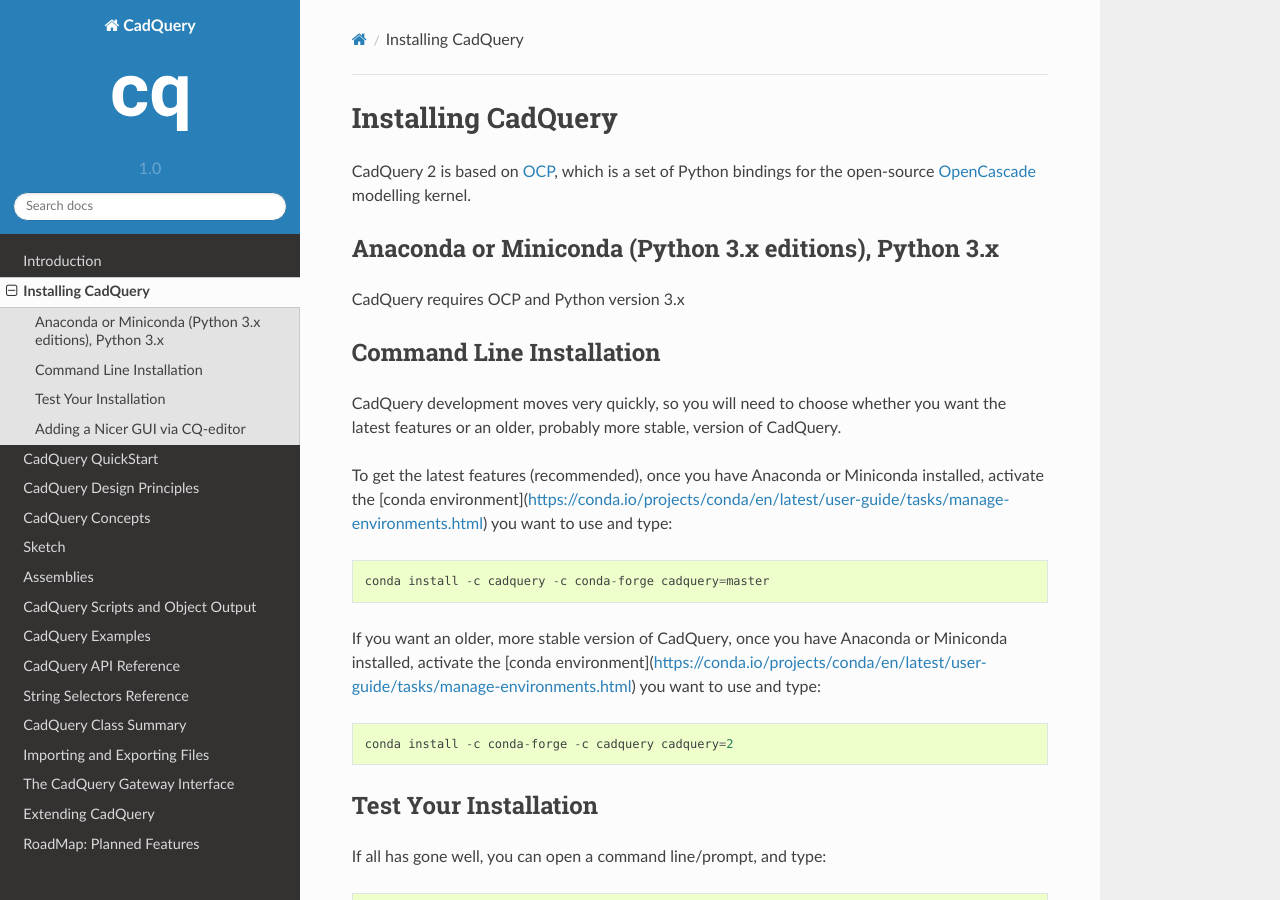
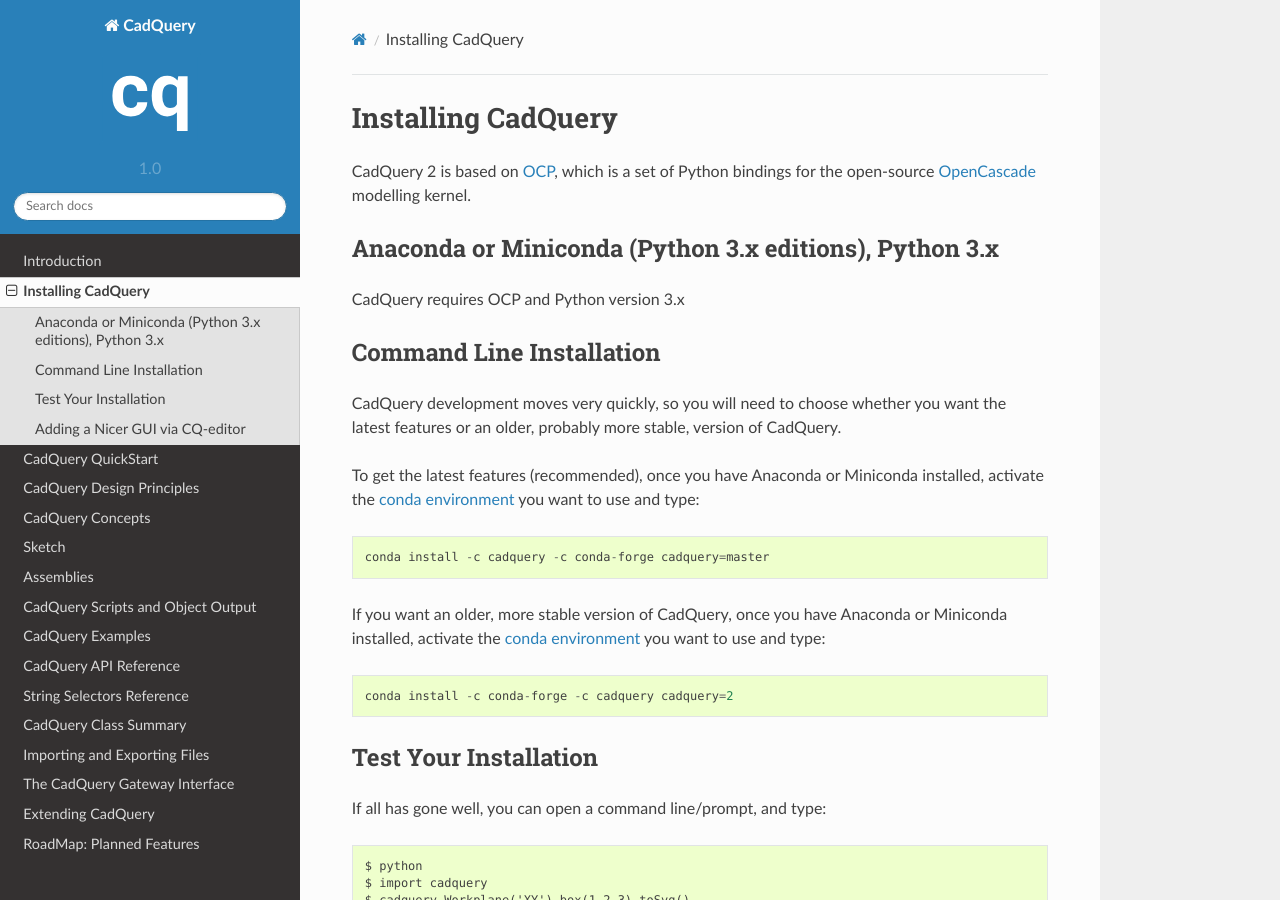
Before and after one commit to CadQuery/cadquery, a Sphinx documentation site: the page built from doc/installation.rst, in a window 1280 px wide and 900 px high. Built offline with Sphinx 7.4.7 and the Read the Docs theme 2.0.0, drawn with Linux system fonts in a browser that asks for light colours.

Commit message:
Fix installation doc - use rst, not markdown

```diff
--- a/doc/installation.rst
+++ b/doc/installation.rst
@@ -16,11 +16,11 @@
 
 CadQuery development moves very quickly, so you will need to choose whether you want the latest features or an older, probably more stable, version of CadQuery.
 
-To get the latest features (recommended), once you have Anaconda or Miniconda installed, activate the [conda environment](https://conda.io/projects/conda/en/latest/user-guide/tasks/manage-environments.html) you want to use and type::
+To get the latest features (recommended), once you have Anaconda or Miniconda installed, activate the `conda environment <https://conda.io/projects/conda/en/latest/user-guide/tasks/manage-environments.html>`_ you want to use and type::
 
         conda install -c cadquery -c conda-forge cadquery=master
 
-If you want an older, more stable version of CadQuery, once you have Anaconda or Miniconda installed, activate the [conda environment](https://conda.io/projects/conda/en/latest/user-guide/tasks/manage-environments.html) you want to use and type::
+If you want an older, more stable version of CadQuery, once you have Anaconda or Miniconda installed, activate the `conda environment <https://conda.io/projects/conda/en/latest/user-guide/tasks/manage-environments.html>`_ you want to use and type::
 
         conda install -c conda-forge -c cadquery cadquery=2
 
```
